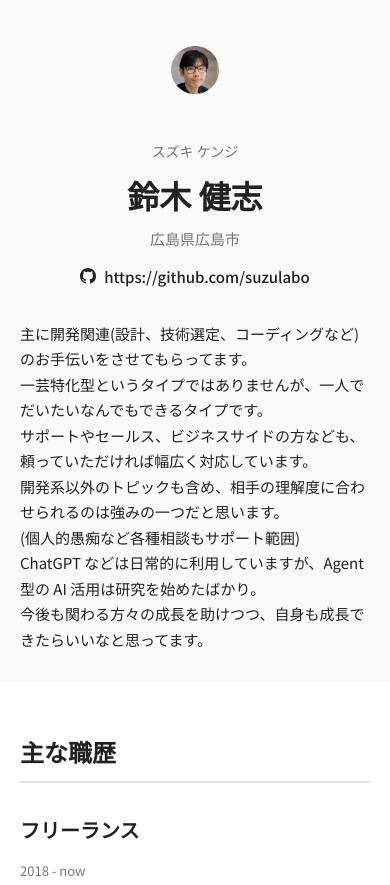
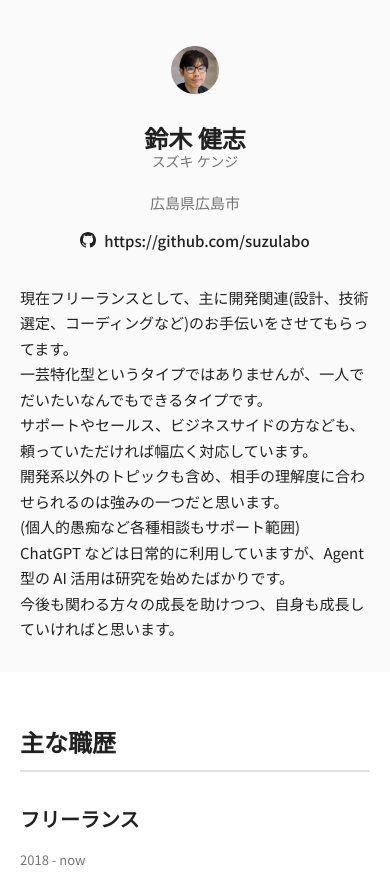
Before and after one commit to suzulabo/resume, a website: page index.html in a window 390 px wide. Shown: the top 885 px of the page. Drawn offline with Linux system fonts and the light colour scheme.

Commit message:
レイアウト調整のフィードバックを反映

```diff
--- a/index.html
+++ b/index.html
@@ -16,8 +16,10 @@
                 <div class="profile">
                     <img src="./face2-transparent.png" alt="プロフィール写真" class="profile-icon">
                     <div class="profile-info">
-                        <p class="name-kana">スズキ ケンジ</p>
-                        <h1 class="name">鈴木 健志</h1>
+                        <div class="name-wrapper">
+                            <h1 class="name">鈴木 健志</h1>
+                            <p class="name-kana">スズキ ケンジ</p>
+                        </div>
                         <p class="address">広島県広島市</p>
                         <div class="links">
                             <a href="https://github.com/suzulabo" target="_blank">
@@ -28,13 +30,13 @@
                     </div>
                 </div>
                 <div class="summary">
-                    <p>主に開発関連(設計、技術選定、コーディングなど)のお手伝いをさせてもらってます。
+                    <p>現在フリーランスとして、主に開発関連(設計、技術選定、コーディングなど)のお手伝いをさせてもらってます。
 一芸特化型というタイプではありませんが、一人でだいたいなんでもできるタイプです。
 サポートやセールス、ビジネスサイドの方なども、頼っていただければ幅広く対応しています。
 開発系以外のトピックも含め、相手の理解度に合わせられるのは強みの一つだと思います。
 (個人的愚痴など各種相談もサポート範囲)
-ChatGPT などは日常的に利用していますが、Agent 型の AI 活用は研究を始めたばかり。
-今後も関わる方々の成長を助けつつ、自身も成長できたらいいなと思ってます。</p>
+ChatGPT などは日常的に利用していますが、Agent 型の AI 活用は研究を始めたばかりです。
+今後も関わる方々の成長を助けつつ、自身も成長していければと思います。</p>
                 </div>
             </header>
 
@@ -50,8 +52,8 @@ ChatGPT などは日常的に利用していますが、Agent 型の AI 活用
                         <p class="project-duration">2022 - now</p>
                         <p class="project-description">
                             開発部のメンバーとして参加。協力会社に頼むほどではない作業の小回り要員ということでしたが、若い方々のサポートが主要業務だったと思います。
-Web システムは Django ベースでフロントエンドが弱かったので、モダンな UI フレームワークを提案し、NextJS+MUI+GraphQL を使った検査値グラフシステムの立ち上げを行いました。
-またアプリ開発はベトナムとのオフショアで、アプリ関連の知識を持った人がいなかったので主にサポート。
+Web システムは Django ベースでフロントエンドが弱かったので、モダンな UI フレームワークを提案し、NextJS+MUI+GraphQL を使ったサブプロジェクトの立ち上げを行いました(検査値グラフ表示機能)。
+アプリ開発はベトナムとのオフショアで、アプリ関連の知識を持った人がいなかったので主にサポート。
 コード管理やビルド環境が整ってなかったので整理し、Github Actions を使ったデプロイフローを作りました。
 現在は引き継ぎフェーズのため、主にミーティング参加程度です。
                         </p>
--- a/style.css
+++ b/style.css
@@ -47,17 +47,25 @@ body {
     object-fit: cover;
 }
 
+.name-wrapper {
+    display: flex;
+    align-items: center;
+    margin-bottom: 4px;
+}
+
+.profile-info .name {
+    font-size: 24px;
+    font-weight: 700;
+    margin: 0;
+    line-height: 1;
+}
+
 .name-kana {
     font-size: 14px;
     font-weight: 500;
     color: #757575;
-    margin-bottom: 4px;
-}
-
-.profile-info .name {
-    font-size: 32px;
-    font-weight: 700;
-    margin: 0;
+    margin-left: 16px;
+    line-height: 1;
 }
 
 .profile-info .address {
@@ -142,6 +150,7 @@ body {
 
 .project-description {
     margin: 0 0 16px;
+    white-space: pre-line;
 }
 
 .project-description a {
@@ -187,6 +196,17 @@ body {
     .profile-icon {
         margin-right: 0;
         margin-bottom: 16px;
+    }
+
+    .name-wrapper {
+        flex-direction: column;
+        align-items: center;
+        margin-bottom: 8px;
+    }
+
+    .name-kana {
+        margin-left: 0;
+        margin-top: 4px;
     }
 
     .resume-header, .experience {
```
Also changed, not shown: fixes/fix02.md (added, +3 -0 lines), resume.md (+6 -6 lines).
